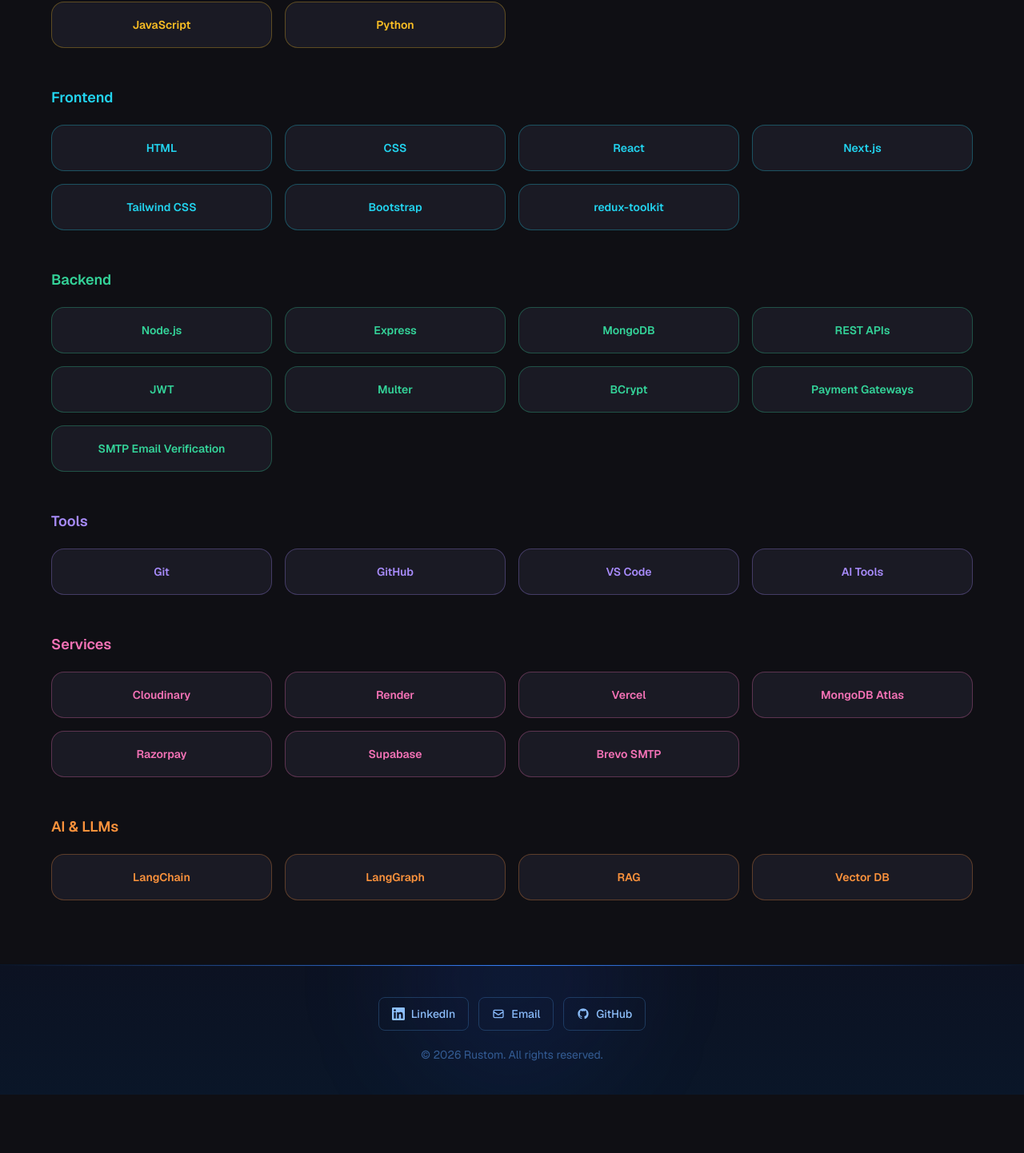
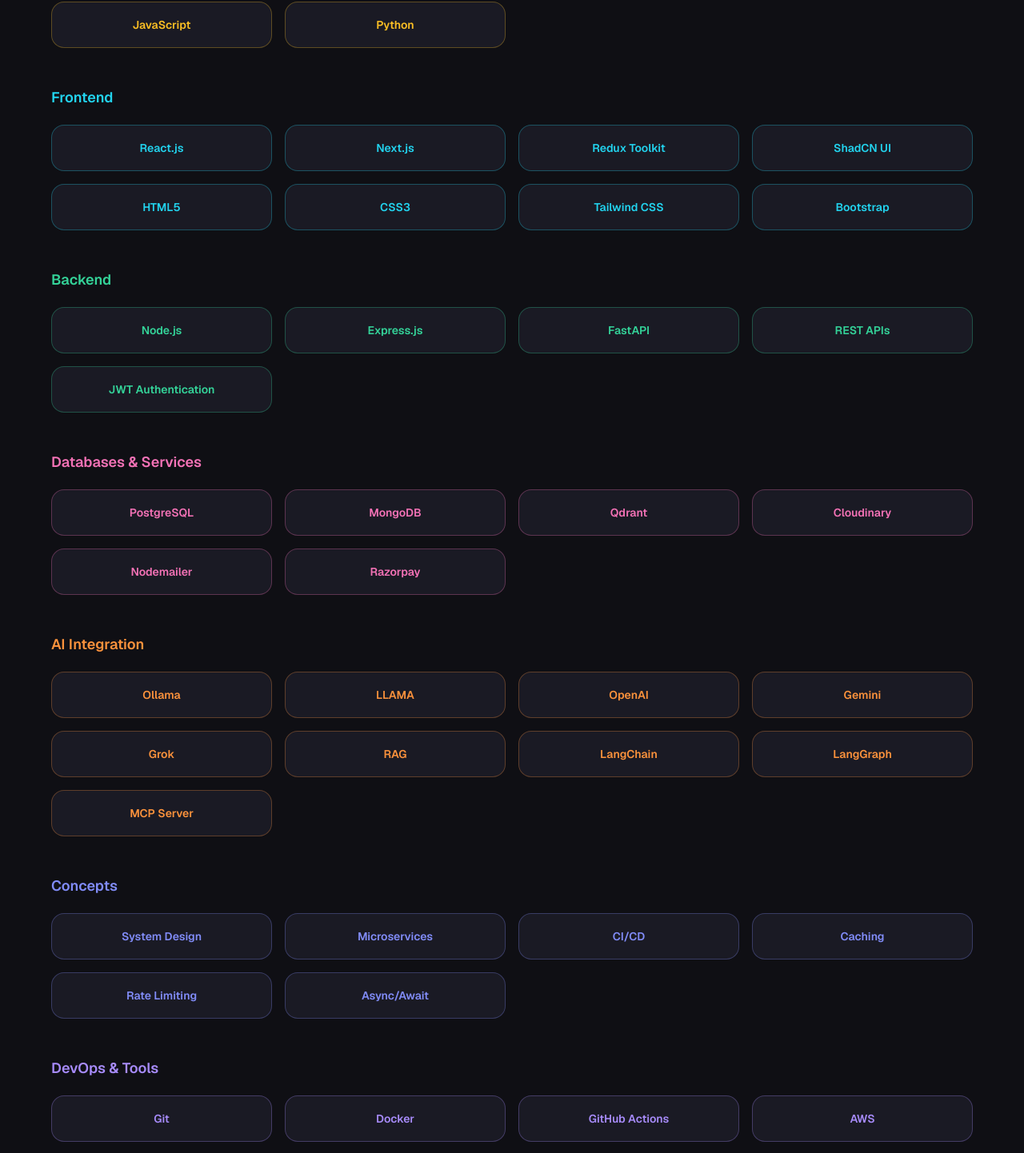
Before and after one commit to Rustom-yadav/rustom-portfolio, a Next.js app: page /skills in a window 1280 px wide. Shown: the part 299-1741 px from the top of the page at 80% size. Before the commit the page ends 1668 px from the top, so only its background shows below. Built offline with nearby package versions, Linux system fonts and the light colour scheme.

Commit message:
feat: add contact, skills, and footer components along with supporting data and resume asset

```diff
--- a/src/app/contact/page.js
+++ b/src/app/contact/page.js
@@ -2,7 +2,7 @@
 
 const channels = [
   {
-    href: "https://www.linkedin.com/in/vijay-yadav-b31a7a300/",
+    href: "https://www.linkedin.com/in/rustom-yadav-b31a7a300/",
     label: "LinkedIn",
     desc: "Connect with me professionally.",
     icon: (
--- a/src/app/skills/page.js
+++ b/src/app/skills/page.js
@@ -2,21 +2,23 @@
 import { skills } from "@/data/skills";
 
 const categoryLabels = {
+  "programming-languages": "Languages",
   frontend: "Frontend",
   backend: "Backend",
-  tools: "Tools",
-  "programming-languages": "Programming Languages",
-  services: "Services",
-  ai: "AI & LLMs",
+  "databases-services": "Databases & Services",
+  "ai-integration": "AI Integration",
+  concepts: "Concepts",
+  "devops-tools": "DevOps & Tools",
 };
 
 const categoryColors = {
+  "programming-languages": "text-[#fbbf24]",
   frontend: "text-[#22d3ee]",
   backend: "text-[#34d399]",
-  tools: "text-[#a78bfa]",
-  "programming-languages": "text-[#fbbf24]",
-  services: "text-[#f472b6]",
-  ai: "text-[#fb923c]",
+  "databases-services": "text-[#f472b6]",
+  "ai-integration": "text-[#fb923c]",
+  concepts: "text-[#818cf8]",
+  "devops-tools": "text-[#a78bfa]",
 };
 
 export default function Skills() {
--- a/src/components/Footer.js
+++ b/src/components/Footer.js
@@ -1,6 +1,6 @@
 const socialLinks = [
   {
-    href: "https://www.linkedin.com/in/vijay-yadav-b31a7a300/",
+    href: "https://www.linkedin.com/in/rustom-yadav-b31a7a300/",
     label: "LinkedIn",
     icon: (
       <svg aria-hidden className="size-4" fill="currentColor" viewBox="0 0 24 24">
--- a/src/components/SkillCard.js
+++ b/src/components/SkillCard.js
@@ -9,7 +9,7 @@
     glow: "hover:shadow-[0_8px_30px_rgba(52,211,153,0.1)] dark:hover:shadow-[0_8px_30px_rgba(52,211,153,0.15)]",
     tag: "text-[#059669] dark:text-[#34d399]",
   },
-  tools: {
+  "devops-tools": {
     border: "border-[#a78bfa]/20 dark:border-[#a78bfa]/30",
     glow: "hover:shadow-[0_8px_30px_rgba(167,139,250,0.1)] dark:hover:shadow-[0_8px_30px_rgba(167,139,250,0.15)]",
     tag: "text-[#7c3aed] dark:text-[#a78bfa]",
@@ -19,15 +19,20 @@
     glow: "hover:shadow-[0_8px_30px_rgba(251,191,36,0.1)] dark:hover:shadow-[0_8px_30px_rgba(251,191,36,0.15)]",
     tag: "text-[#d97706] dark:text-[#fbbf24]",
   },
-  services: {
+  "databases-services": {
     border: "border-[#f472b6]/20 dark:border-[#f472b6]/30",
     glow: "hover:shadow-[0_8px_30px_rgba(244,114,182,0.1)] dark:hover:shadow-[0_8px_30px_rgba(244,114,182,0.15)]",
     tag: "text-[#be123c] dark:text-[#f472b6]",
   },
-  ai: {
+  "ai-integration": {
     border: "border-[#fb923c]/20 dark:border-[#fb923c]/30",
     glow: "hover:shadow-[0_8px_30px_rgba(251,146,60,0.1)] dark:hover:shadow-[0_8px_30px_rgba(251,146,60,0.15)]",
     tag: "text-[#c2410c] dark:text-[#fb923c]",
+  },
+  concepts: {
+    border: "border-[#818cf8]/20 dark:border-[#818cf8]/30",
+    glow: "hover:shadow-[0_8px_30px_rgba(129,140,248,0.1)] dark:hover:shadow-[0_8px_30px_rgba(129,140,248,0.15)]",
+    tag: "text-[#4f46e5] dark:text-[#818cf8]",
   },
 };
 
--- a/src/data/projects.js
+++ b/src/data/projects.js
@@ -15,6 +15,8 @@
       "SMTP Email Verification",
       "Multer",
       "Cloudinary",
+      "Docker",
+      "GitHub Actions"
     ],
     github: "https://github.com/Rustom-yadav/mentovara-edtech",
     demo: "https://mentovara.vercel.app/",
--- a/src/data/skills.js
+++ b/src/data/skills.js
@@ -1,36 +1,58 @@
 export const skills = [
+  // Languages
   { id: 1, name: "JavaScript", category: "programming-languages" },
   { id: 2, name: "Python", category: "programming-languages" },
-  { id: 3, name: "HTML", category: "frontend" },
-  { id: 4, name: "CSS", category: "frontend" },
-  { id: 5, name: "React", category: "frontend" },
-  { id: 6, name: "Next.js", category: "frontend" },
-  { id: 7, name: "Tailwind CSS", category: "frontend" },
-  { id: 8, name: "Bootstrap", category: "frontend" },
-  { id: 9, name: "redux-toolkit", category: "frontend" },
-  { id: 10, name: "Node.js", category: "backend" },
-  { id: 11, name: "Express", category: "backend" },
-  { id: 12, name: "MongoDB", category: "backend" },
-  { id: 13, name: "REST APIs", category: "backend" },
-  { id: 14, name: "JWT", category: "backend" },
-  { id: 15, name: "Multer", category: "backend" },
-  { id: 16, name: "BCrypt", category: "backend" },
-  { id: 17, name: "Payment Gateways", category: "backend" },
-  { id: 18, name: "SMTP Email Verification", category: "backend" },
-  { id: 19, name: "Git", category: "tools" },
-  { id: 20, name: "GitHub", category: "tools" },
-  { id: 21, name: "VS Code", category: "tools" },
-  { id: 22, name: "AI Tools", category: "tools" },
-  { id: 23, name: "Cloudinary", category: "services" },
-  { id: 24, name: "Render", category: "services" },
-  { id: 25, name: "Vercel", category: "services" },
-  { id: 26, name: "MongoDB Atlas", category: "services" },
-  { id: 27, name: "Razorpay", category: "services" },
-  { id: 28, name: "Supabase", category: "services" },
-  { id: 29, name: "Brevo SMTP", category: "services" },
-  // AI
-  { id: 30, name: "LangChain", category: "ai" },
-  { id: 31, name: "LangGraph", category: "ai" },
-  { id: 32, name: "RAG", category: "ai" },
-  { id: 33, name: "Vector DB", category: "ai" },
+
+  // Frontend
+  { id: 3, name: "React.js", category: "frontend" },
+  { id: 4, name: "Next.js", category: "frontend" },
+  { id: 5, name: "Redux Toolkit", category: "frontend" },
+  { id: 6, name: "ShadCN UI", category: "frontend" },
+  { id: 7, name: "HTML5", category: "frontend" },
+  { id: 8, name: "CSS3", category: "frontend" },
+  { id: 9, name: "Tailwind CSS", category: "frontend" },
+  { id: 10, name: "Bootstrap", category: "frontend" },
+
+  // Backend
+  { id: 11, name: "Node.js", category: "backend" },
+  { id: 12, name: "Express.js", category: "backend" },
+  { id: 13, name: "FastAPI", category: "backend" },
+  { id: 14, name: "REST APIs", category: "backend" },
+  { id: 15, name: "JWT Authentication", category: "backend" },
+
+  // Databases & Services
+  { id: 16, name: "PostgreSQL", category: "databases-services" },
+  { id: 17, name: "MongoDB", category: "databases-services" },
+  { id: 18, name: "Qdrant", category: "databases-services" },
+  { id: 19, name: "Cloudinary", category: "databases-services" },
+  { id: 20, name: "Nodemailer", category: "databases-services" },
+  { id: 21, name: "Razorpay", category: "databases-services" },
+
+  // AI Integration
+  { id: 22, name: "Ollama", category: "ai-integration" },
+  { id: 23, name: "LLAMA", category: "ai-integration" },
+  { id: 24, name: "OpenAI", category: "ai-integration" },
+  { id: 25, name: "Gemini", category: "ai-integration" },
+  { id: 26, name: "Grok", category: "ai-integration" },
+  { id: 27, name: "RAG", category: "ai-integration" },
+  { id: 28, name: "LangChain", category: "ai-integration" },
+  { id: 29, name: "LangGraph", category: "ai-integration" },
+  { id: 30, name: "MCP Server", category: "ai-integration" },
+
+  // Concepts
+  { id: 31, name: "System Design", category: "concepts" },
+  { id: 32, name: "Microservices", category: "concepts" },
+  { id: 33, name: "CI/CD", category: "concepts" },
+  { id: 34, name: "Caching", category: "concepts" },
+  { id: 35, name: "Rate Limiting", category: "concepts" },
+  { id: 36, name: "Async/Await", category: "concepts" },
+
+  // DevOps & Tools
+  { id: 37, name: "Git", category: "devops-tools" },
+  { id: 38, name: "Docker", category: "devops-tools" },
+  { id: 39, name: "GitHub Actions", category: "devops-tools" },
+  { id: 40, name: "AWS", category: "devops-tools" },
+  { id: 41, name: "Vercel", category: "devops-tools" },
+  { id: 42, name: "Render", category: "devops-tools" },
+  { id: 43, name: "Postman", category: "devops-tools" },
 ];
```
Also changed, not shown: 2 other files (tests, documents, lock files or other folders).
